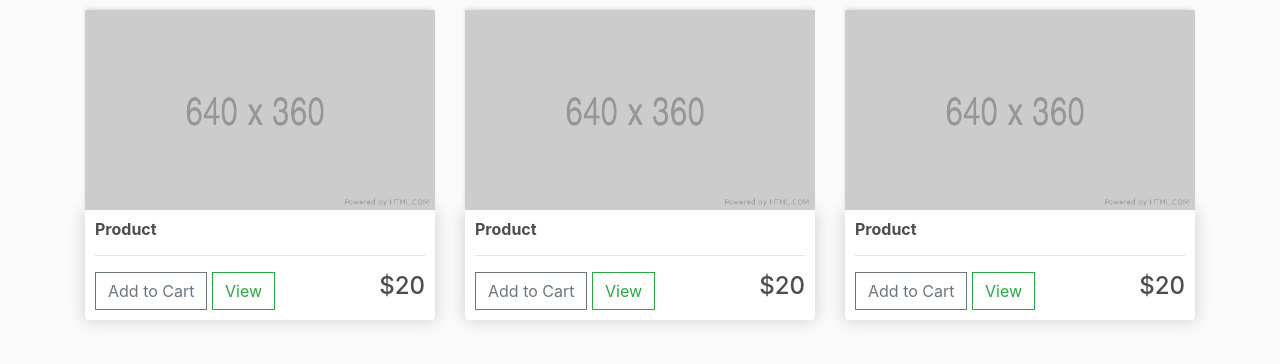
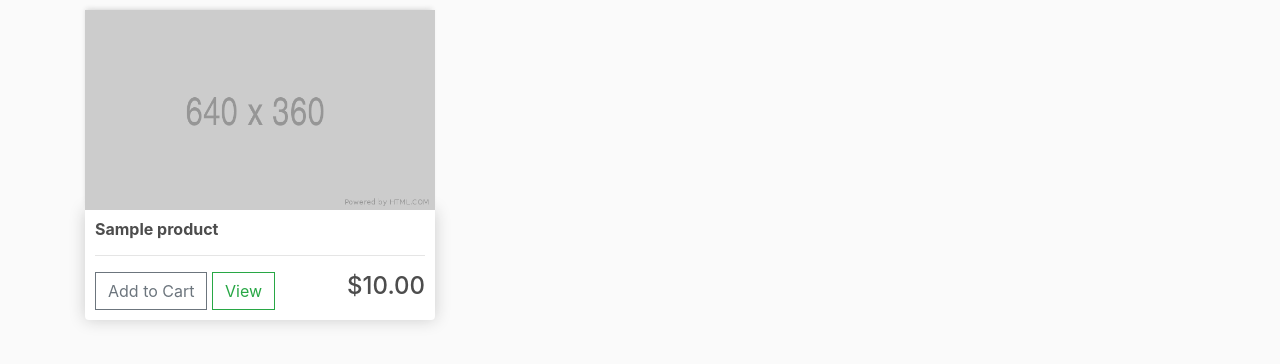
Before and after one commit to ValleeCarey/HomeKitchen-EcommerceWebsite, a Django app: template ecommerce/store/templates/store/store.html in a window 1280 px wide. Shown: the part 57-421 px from the top of the page. Run offline with Django 3.2, Linux system fonts and the light colour scheme; the template is opened without the code that fills it: most values are stand-ins (such as "Sample title", 1, 10 or a date in 2020); some libraries are stand-ins or nearby versions.

Commit message:
queried and rendered product names and prices

```diff
--- a/ecommerce/store/templates/store/store.html
+++ b/ecommerce/store/templates/store/store.html
@@ -1,38 +1,20 @@
 {% extends 'store/main.html' %} {% load static %} {% block content %}
 
 <div class="row">
+  {% for product in products %}
   <div class="col-lg-4">
     <img class="thumbnail" src="{%  static 'images/placeholder.png' %}" />
     <div class="box-element product">
-      <h6><strong>Product</strong></h6>
+      <h6><strong>{{product.name}}</strong></h6>
       <hr />
       <button class="btn btn-outline-secondary add-btn">Add to Cart</button>
       <a class="btn btn-outline-success" href="#">View</a>
-      <h4 style="display: inline-block; float: right;">$20</h4>
+      <h4 style="display: inline-block; float: right;">
+        ${{product.price|floatformat:2}}
+      </h4>
     </div>
   </div>
-
-  <div class="col-lg-4">
-    <img class="thumbnail" src="{%  static 'images/placeholder.png' %}" />
-    <div class="box-element product">
-      <h6><strong>Product</strong></h6>
-      <hr />
-      <button class="btn btn-outline-secondary add-btn">Add to Cart</button>
-      <a class="btn btn-outline-success" href="#">View</a>
-      <h4 style="display: inline-block; float: right;">$20</h4>
-    </div>
-  </div>
-
-  <div class="col-lg-4">
-    <img class="thumbnail" src="{%  static 'images/placeholder.png' %}" />
-    <div class="box-element product">
-      <h6><strong>Product</strong></h6>
-      <hr />
-      <button class="btn btn-outline-secondary add-btn">Add to Cart</button>
-      <a class="btn btn-outline-success" href="#">View</a>
-      <h4 style="display: inline-block; float: right;">$20</h4>
-    </div>
-  </div>
+  {% endfor %}
 </div>
 
 {% endblock %}
--- a/ecommerce/store/views.py
+++ b/ecommerce/store/views.py
@@ -1,10 +1,12 @@
 from django.shortcuts import render
+from .models import *
 
 # Create function-based views.
 
 
 def store(request):
-    context = {}
+    products = Product.objects.all()
+    context = {'products': products}
     return render(request, 'store/store.html', context)
 
 
```
